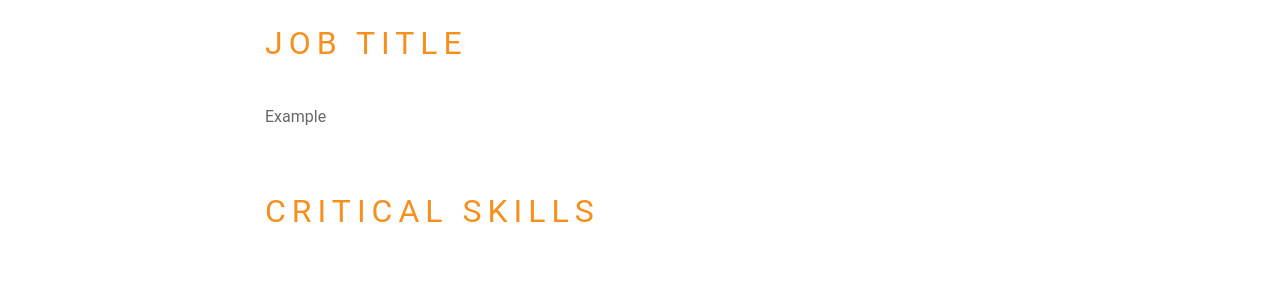
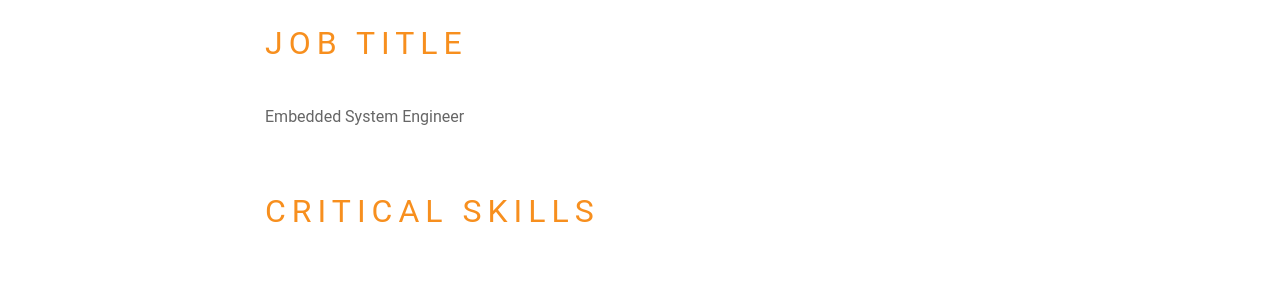
Before and after one commit to akshatkedia/fresher-foundry, a Jekyll site: the page built from _openings/example.markdown, in a window 1280 px wide. Shown: the part 272-572 px from the top of the page. Built offline with Jekyll 4.4.1, drawn with Linux system fonts in a browser that asks for light colours.

Commit message:
Updated Example

```diff
--- a/_openings/example.markdown
+++ b/_openings/example.markdown
@@ -1,5 +1,5 @@
 ---
-title: Example
+title: Embedded System Engineer
 date: 2017-06-12 11:37:00 +05:30
 layout: opening
 ---
```
